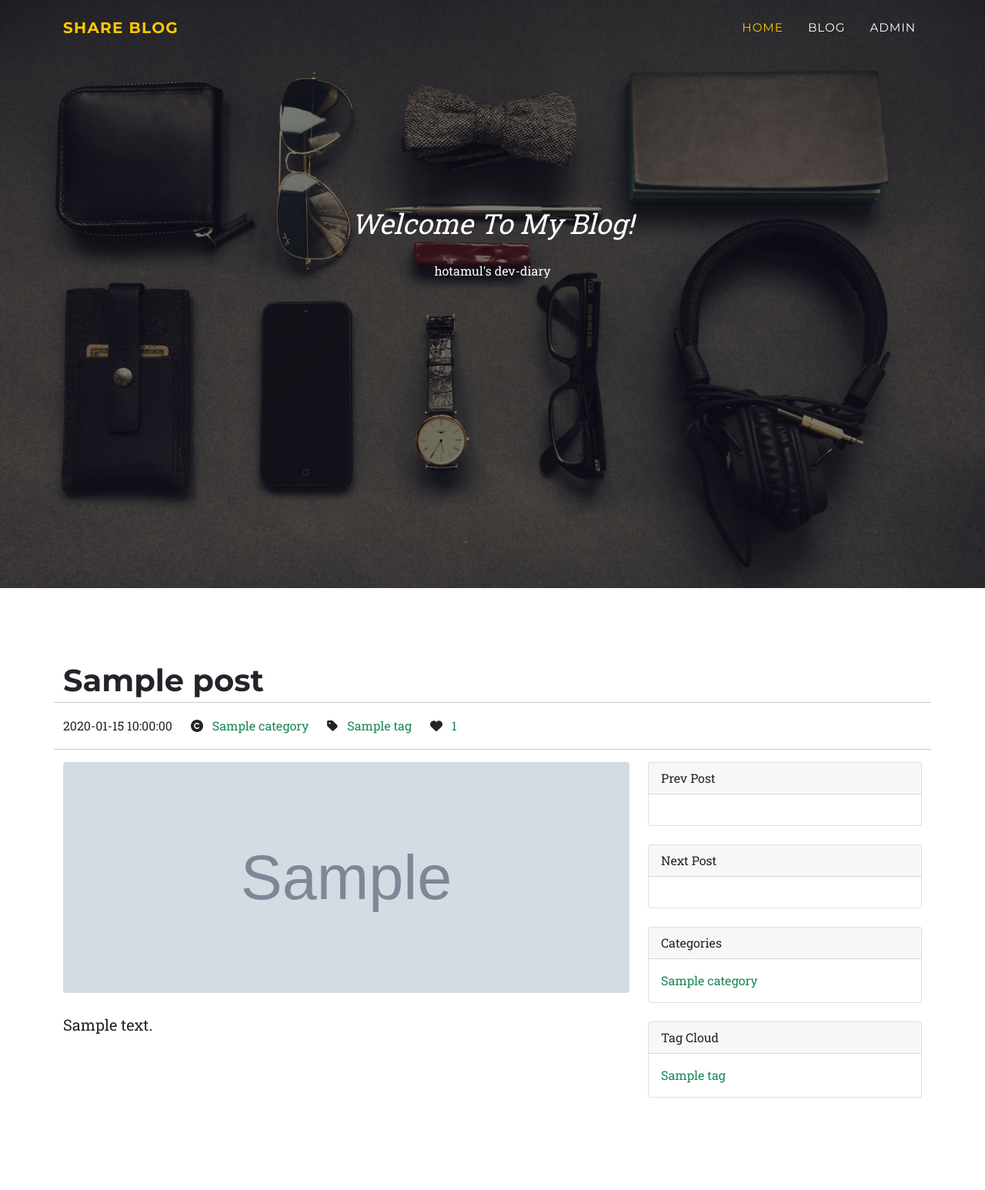
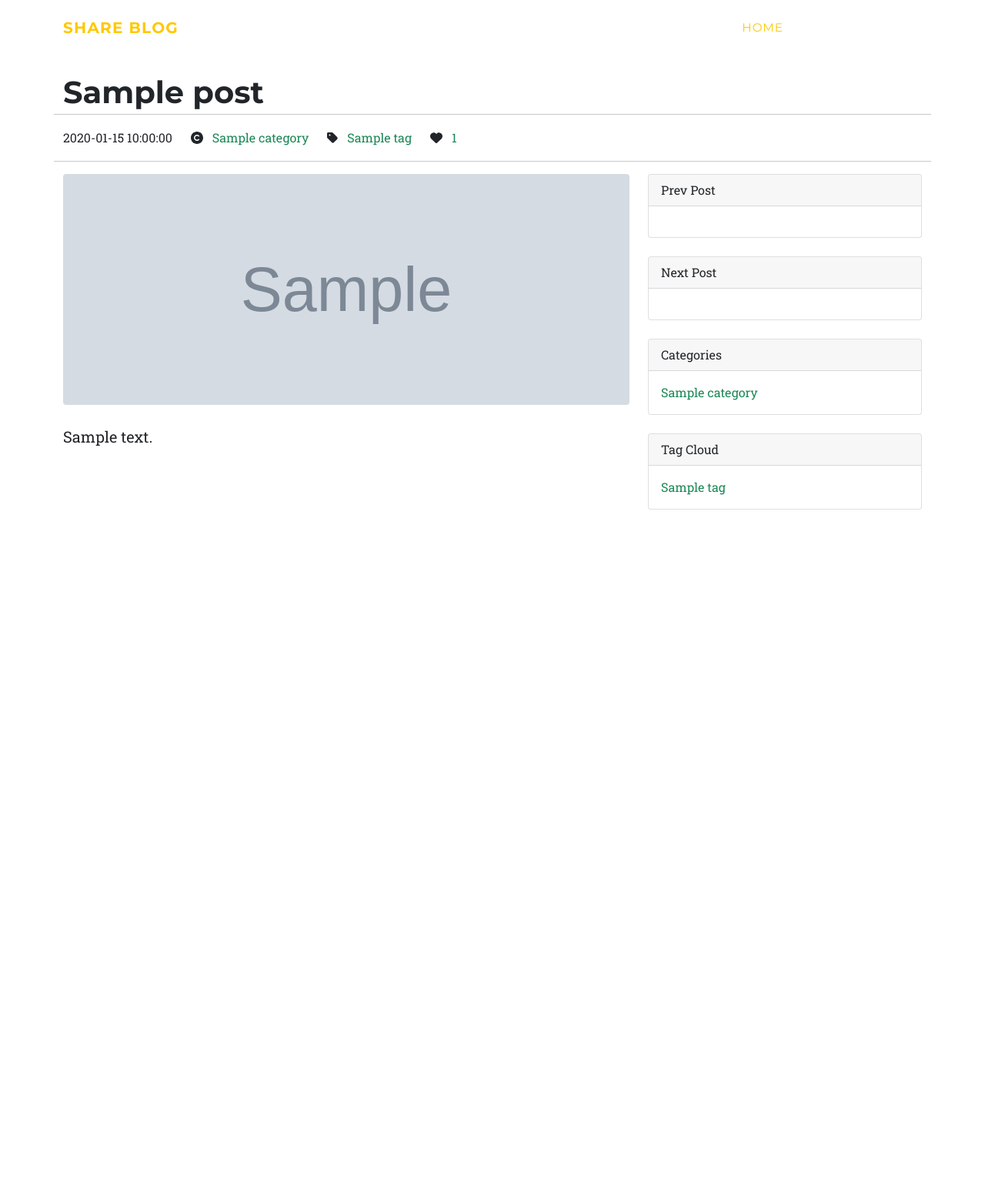
Before and after one commit to toughhyeok/vue-django-blog, a Django app: page /blog/post/1 in a window 1280 px wide. Shown: the whole page at 77% size. After the commit the page ends 800 px from the top, so only its background shows below. Run offline with Django 4.2, Linux system fonts and the light colour scheme; tables that the repository leaves empty hold one stand-in row (Sample ...); some libraries are stand-ins or nearby versions.

Commit message:
[DOCS]Delete header design in post_detail page

```diff
--- a/templates/base.html
+++ b/templates/base.html
@@ -50,13 +50,6 @@
                 </div>
             </div>
         </nav>
-        <!-- Masthead-->
-        <header class="masthead">
-            <div class="container">
-                <div class="masthead-subheading">Welcome To My Blog!</div>
-                <div style="margin-bottom: 200px;">hotamul's dev-diary</div>
-            </div>
-        </header>
 
         {% block content %}
         {% endblock %}
```
Also changed, not shown: templates/home.html (+8 -0 lines).
